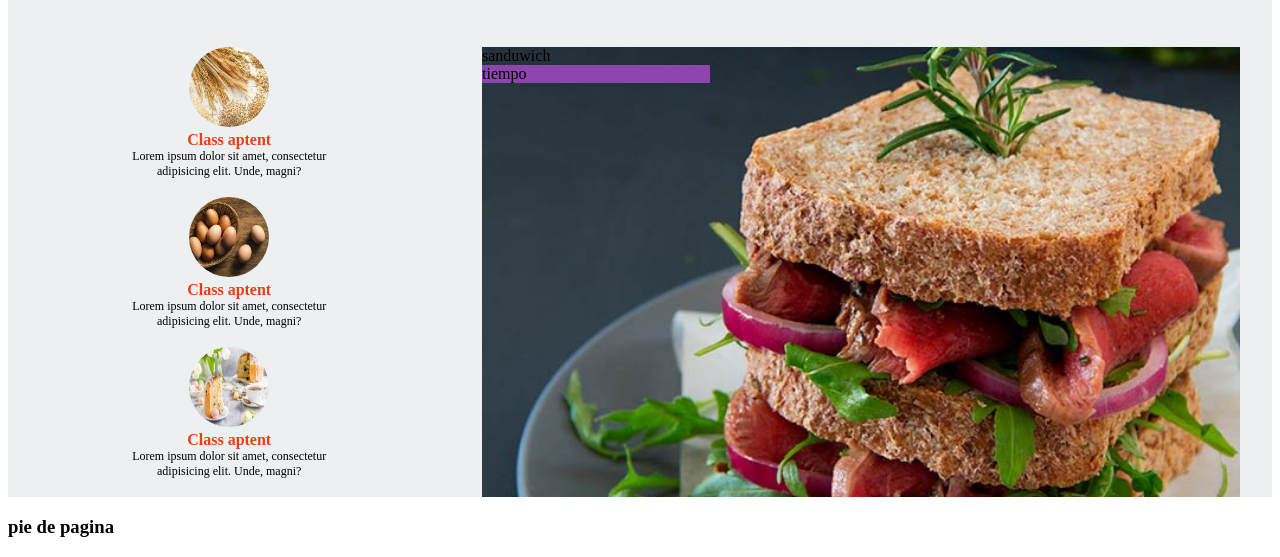
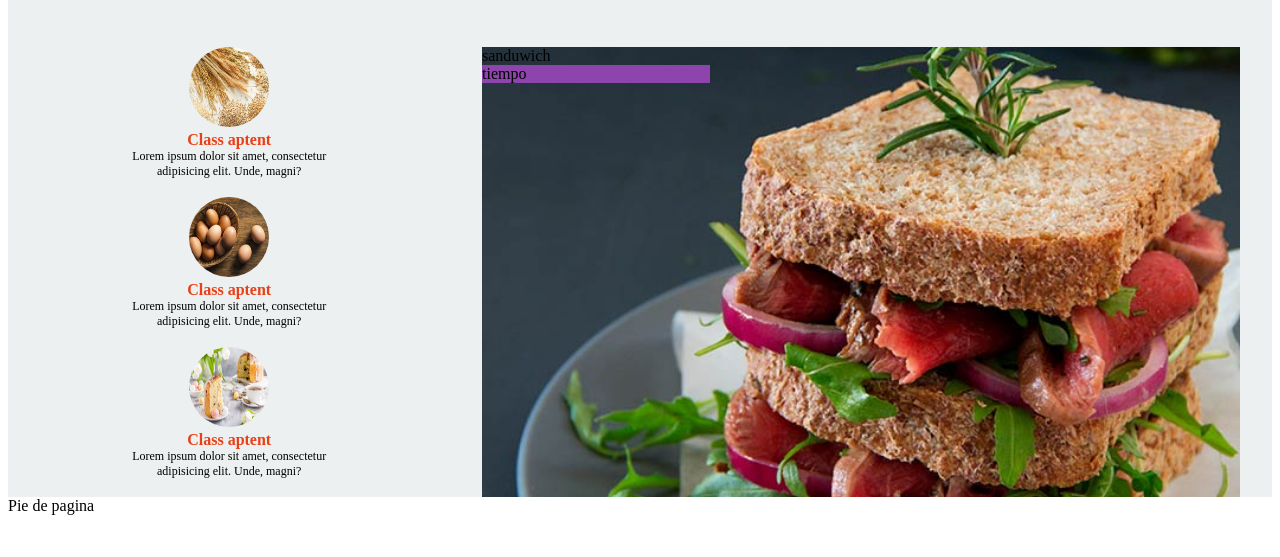
Before and after one commit to erishdaren/Gustoso, a plain HTML site: page index.html in a window 1280 px wide. Shown: the part 2080-2637 px from the top of the page. After the commit the page ends 2603 px from the top, so only its background shows below. Drawn offline with Linux system fonts and the light colour scheme; a web font is replaced by a local one.

Commit message:
mi primer comit en html

```diff
--- a/index.html
+++ b/index.html
@@ -141,7 +141,9 @@
 
 
     <footer class="piedepagina">
-        <h3>pie de pagina</h3>
+ <div class="footer">
+<p> Pie de pagina</p>
+ </div>
     </footer><!-- termina footer-->
 </main>
 </body>
```
